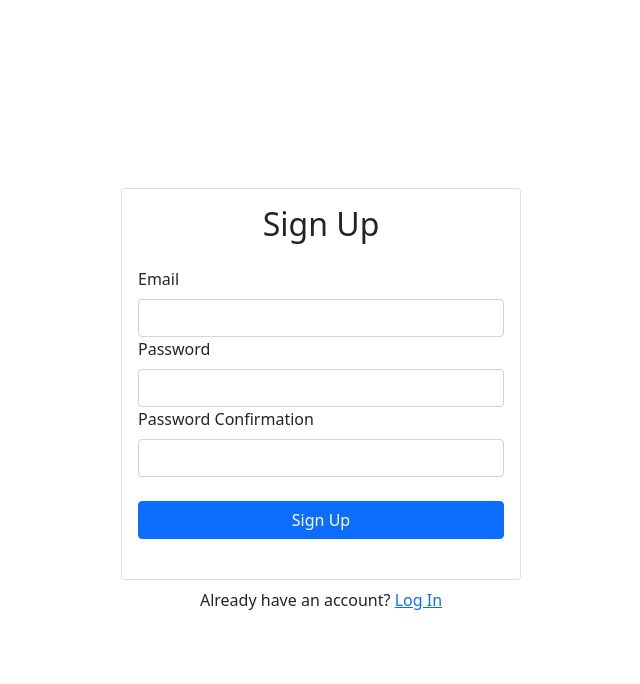
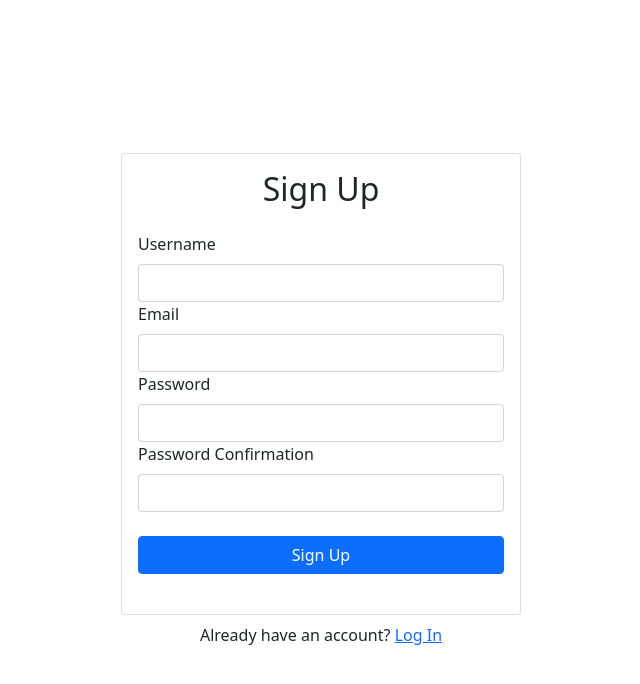
Before and after one commit to cutieboy/bro-app-firebase, a React (Create React App) app: page /signup in a window 1280 px wide. Shown: the top 684 px of the page, without its empty margins (319-959 px from the left). Built offline with nearby package versions, Linux system fonts and the light colour scheme; no server answers.

Commit message:
Added usernames

```diff
--- a/src/components/Chat.js
+++ b/src/components/Chat.js
@@ -22,7 +22,7 @@ function Chat() {
     async function handleMessage(e) {
         e.preventDefault()
         if(msgFormValue === '') return
-        const {uid, photoURL} = currentUser
+        const {uid, photoURL, displayName} = currentUser
 
         try {
             setError('')
@@ -30,7 +30,8 @@ function Chat() {
                 text: msgFormValue,
                 createdAt: firebase.firestore.FieldValue.serverTimestamp(),
                 uid,
-                photoURL
+                photoURL,
+                displayName
             })
         } catch(err) {
             setError(err.message)
@@ -42,6 +43,7 @@ function Chat() {
 
     return(
         <>
+            <div>{currentUser.displayName}</div>
             <div className="message-container">
                 {messages && messages.reverse().map(msg => <ChatMessage key={msg.id} message={msg} />)}
                 <div ref={scrollBottomRef}></div>
--- a/src/components/ChatMessage.js
+++ b/src/components/ChatMessage.js
@@ -4,12 +4,13 @@ import { useAuth } from '../contexts/AuthContext'
 
 function ChatMessage(props) {
     const {currentUser} = useAuth()
-    const { text, uid, createdAt } = props.message
+    const { text, uid, createdAt, displayName } = props.message
 
     return (
         <div className={`message ${uid === currentUser.uid ? 'message-yours': 'message-not-yours'}`}>
+            <p>{displayName}</p>
             <p>{text}</p>
-            <p onClick={() => console.log("message uid "+uid)}>{createdAt && createdAt.toDate().toLocaleString("en-US", {timeZone: "America/Los_Angeles"})}</p>
+            <p>{createdAt && createdAt.toDate().toLocaleString("en-US", {timeZone: "America/Los_Angeles"})}</p>
         </div>
     )
 }
--- a/src/components/Dashboard.js
+++ b/src/components/Dashboard.js
@@ -32,9 +32,10 @@ function Dashboard() {
                 </Card.Body>
             </Card>
             <div className="w-100 text-center mt-2">
-                <Button variant="link" onClick={handleLogout}>Log Out</Button>
+
             </div> */}
             <Chat />
+            <Button variant="link" onClick={handleLogout}>Log Out</Button>
         </>
     )
 }
--- a/src/components/Signup.js
+++ b/src/components/Signup.js
@@ -6,6 +6,7 @@ import { Link, useHistory } from 'react-router-dom'
 
 function Signup() {
     const emailRef = useRef()
+    const usernameRef = useRef()
     const passwordRef = useRef()
     const passwordConfirmRef = useRef()
     const { signup } = useAuth()
@@ -23,7 +24,13 @@ function Signup() {
         try {
             setError('')
             setLoading(true)
-            await signup(emailRef.current.value, passwordRef.current.value)
+            await signup(emailRef.current.value, passwordRef.current.value).then(function(result) {
+                return result.user.updateProfile({
+                    displayName: usernameRef.current.value
+                })
+            }).catch(function(error) {
+            setError(error.message)
+            })
             history.push("/")
         } catch(err) {
             setError(err.message)
@@ -38,6 +45,10 @@ function Signup() {
                     <h2 className="text-center mb-4">Sign Up</h2>
                     {error && <Alert variant="danger">{error}</Alert>}
                     <Form onSubmit={handleSubmit}>
+                        <Form.Group id="username">
+                            <Form.Label>Username</Form.Label>
+                            <Form.Control ref={usernameRef} type="text" required />
+                        </Form.Group>
                         <Form.Group id="email">
                             <Form.Label>Email</Form.Label>
                             <Form.Control ref={emailRef} type="email" required />
--- a/src/contexts/AuthContext.js
+++ b/src/contexts/AuthContext.js
@@ -12,7 +12,7 @@ export function AuthProvider({ children }) {
     const [currentUser, setCurrentUser] = useState()
     const [loading, setLoading] = useState(true)
 
-    function signup(email, password) {
+    function signup(email, password, username) {
         return auth.createUserWithEmailAndPassword(email, password)
     }
 
```
